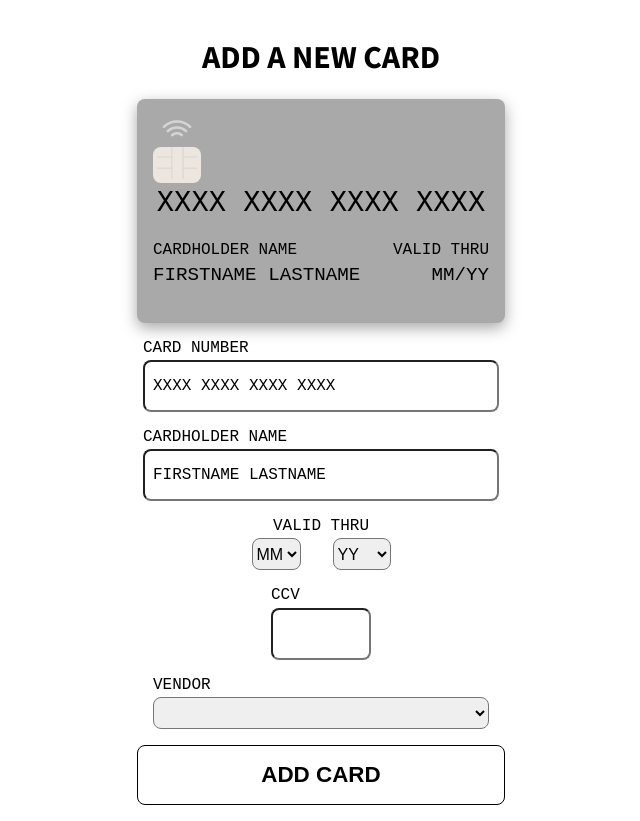
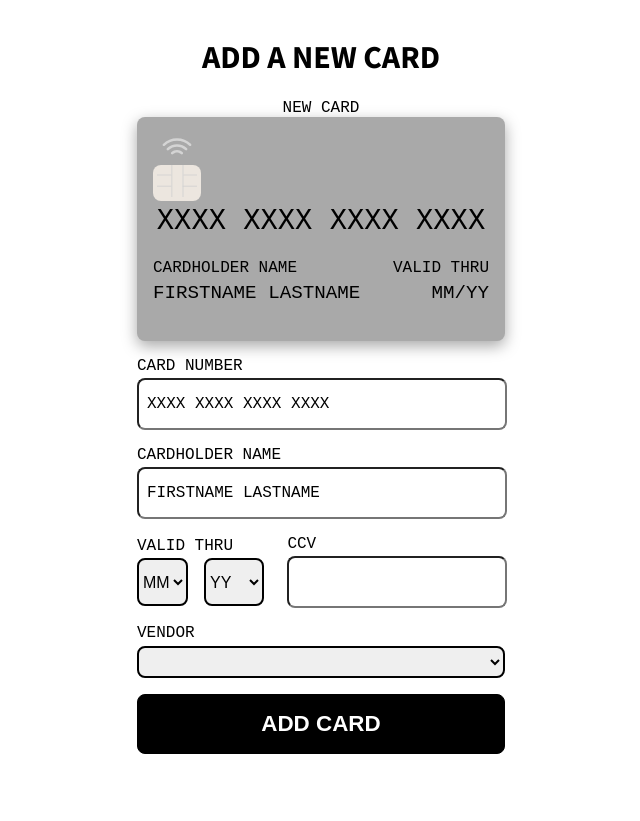
Before and after one commit to ArturLindstrom/E-wallet, a Vue app: page / in a window 1280 px wide. Both pictures are taken after a click on the button "ADD A NEW CARD". Shown: the whole page, without its empty margins (319-959 px from the left). After the commit the page ends 800 px from the top, so only its background shows below. Built offline with nearby package versions, Linux system fonts and the light colour scheme; a web font is replaced by a local one.

Commit message:
Styled form

```diff
--- a/src/App.vue
+++ b/src/App.vue
@@ -22,14 +22,14 @@ export default {
     view: "HomeView",
 
     cards: [
-      {
-      vendor: "bitcoin",
-      cardNumber: "1234 5678 9012 3456",
-      cardHolder: "Kent Aurén",
-      expireMonth: "3",
-      expireYear: "23",
-      CCV: '666'
-      }
+      // {
+      // vendor: "bitcoin",
+      // cardNumber: "1234 5678 9012 3456",
+      // cardHolder: "Kent Aurén",
+      // expireMonth: "3",
+      // expireYear: "23",
+      // CCV: '666'
+      // }
       // {
       // vendor: "blockchain",
       // cardNumber: "1234 5678 9012 3156",
@@ -64,9 +64,16 @@ export default {
 @import url('https://fonts.googleapis.com/css2?family=PT+Mono&family=Source+Sans+Pro:wght@400;700&display=swap');
 
 
+body{
+  margin: 0 auto;
+  padding: 0;
+  overflow-x: hidden;
+}
+#app{
+  display: flex;
+  flex-direction: column;
+  align-items: center;
 
-#app{
-  padding: .5rem;
 }
 
 h1 {
--- a/src/components/NewCardForm.vue
+++ b/src/components/NewCardForm.vue
@@ -1,6 +1,6 @@
 <template>
   <div class="form">
-    <form @submit.prevent="pushNewCard" @input="cardPreview">
+    <form @submit.prevent="pushNewCard" @input="cardPreview" autocomplete="off">
       <div class="num">
         <p>CARD NUMBER</p>
         <input type="text" maxlength="19" @keyup="numberSpacer" v-model="newCard.cardNumber" placeholder="XXXX XXXX XXXX XXXX" onkeypress="return /[0-9]/i.test(event.key)">
@@ -9,8 +9,9 @@
         <p>CARDHOLDER NAME</p>
         <input type="text" maxlength="20" v-model="newCard.cardHolder" onkeypress="return /[a-ö, ' ']/i.test(event.key)" placeholder="FIRSTNAME LASTNAME">
       </div>
+        <div class="expiry">
+        <div class="flex">
           <p>VALID THRU</p>
-        <div class="expiry">
           <select v-model="newCard.expireMonth">
               <option value="" disabled>MM</option>
               <option :value="month" v-for="month in 12" :key="month">
@@ -26,7 +27,8 @@
         </div>
       <div class="ccv">
         <p>CCV</p>
-        <input type="text" maxlength="3" onkeypress="return /[0-9]/i.test(event.key)" v-model="newCard.CCV">
+        <input type="text" class="ccv" maxlength="3" onkeypress="return /[0-9]/i.test(event.key)" v-model="newCard.CCV">
+      </div>
       </div>
       <div class="vendor">
         <p>VENDOR</p>
@@ -59,7 +61,6 @@ export default {
           CCV: ''
           },
           errorMessage: "",
-          keyCounter: 0
         }},
     methods:{
         cardPreview(){
@@ -98,11 +99,16 @@ form{
 
 p {
   margin-bottom: 0.2rem;
+  /* text-align: ; */
+}
+
+.num, .name-section, .expiry, .vendor{
+  width: 100%;
 }
 
 input {
   height: 2rem;
-  width: 21rem;
+  width: 95%;
   padding: .5rem;
   font-size: 1rem;
   border-radius: 8px;
@@ -117,40 +123,52 @@ input::placeholder {
 
 .expiry{
   display: flex;
-  justify-content: space-around;
+  justify-content: space-between;
+  align-items: center;
 }
 
 .expiry select{
-  margin: 0 1rem;
+  margin: 0 1rem 0 0;
+  /* width: 100%; */
+  height: 3rem;
 }
 
 select {
   height: 2rem;
   border-radius: 8px;
+  size: 2;
+  border: solid black 2px;
 }
 
-.ccv input{
-  width: 5rem;
+.ccv{
+  width: 12.5rem;
+  margin-right: 1.1rem;
 }
 
 .vendor select{
-  width: 21rem;
+  width: 100%
 }
 
 select, option {
   font-size: 1rem;
+
 }
 
 button{
    border-radius: 8px;
   width: 23rem;
   padding: 1rem;
-  background: white;
+  color: white;
+  background: black;
   border: solid black 1px;
   font-size: 1.4rem;
   font-weight: 700;
 }
 
+.error{
+  color: red;
+}
+
 
 
 </style>
--- a/src/views/AddCard.vue
+++ b/src/views/AddCard.vue
@@ -1,6 +1,7 @@
 <template>
   <div class="add-card">
     <h1>ADD A NEW CARD</h1>
+    <p class="new-card">NEW CARD</p>
       <Card :card="card" />
       <NewCardForm @card="renderCard" :cards="cards" @send="sendCard"/>
   </div>
@@ -39,5 +40,9 @@ export default {
   display: flex;
   flex-direction: column;
   align-items: center;
+  padding: 1rem;
+}
+.new-card{
+  margin: 0;
 }
 </style>
```
Lines whose indentation alone changed are shown as unchanged.
